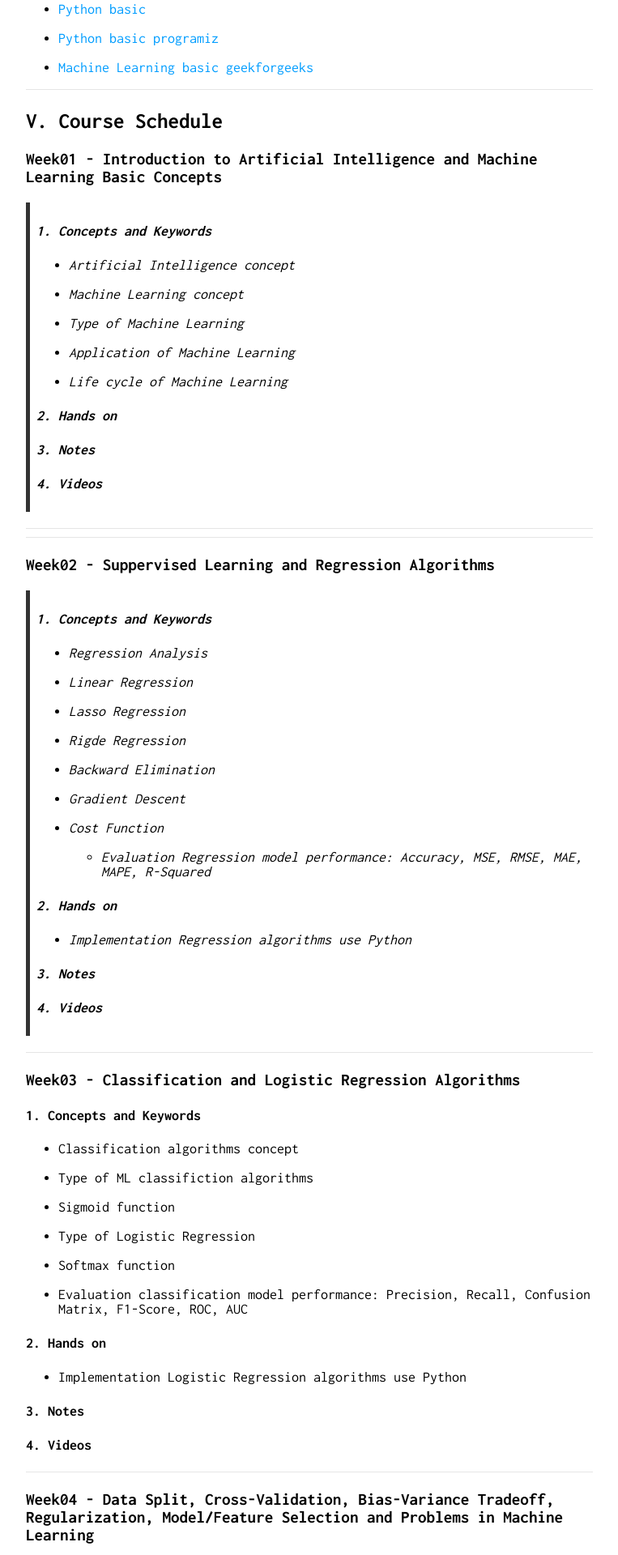
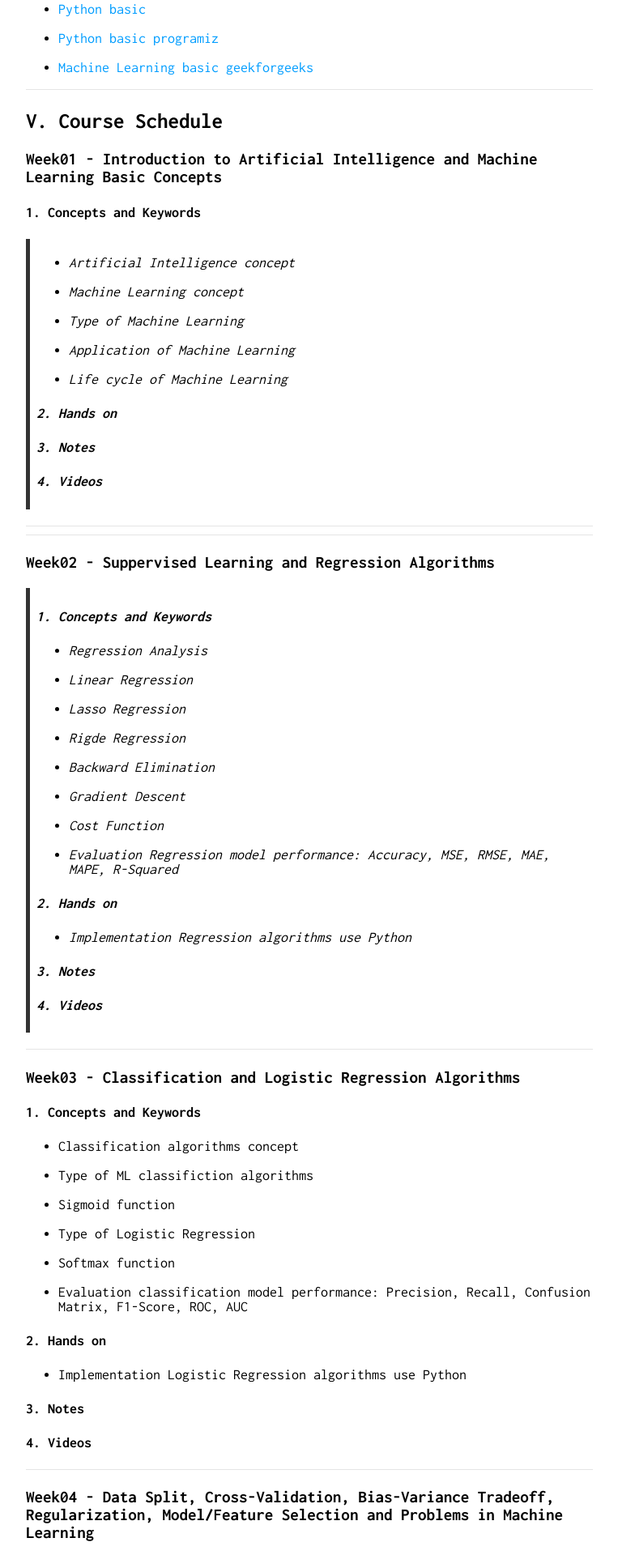
Before and after one commit to nguyenthaihoc02/About-Me, a Jekyll site: the page built from course_all/csai_000.md, in a window 1280 px wide. Shown: the part 2491-4411 px from the top of the page at 81% size, without its empty margins (258-1021 px from the left). Built offline with Jekyll 4.4.1, drawn with Linux system fonts in a browser that asks for light colours.

```diff
--- a/course_all/csai_000.md
+++ b/course_all/csai_000.md
@@ -106,7 +106,7 @@ Hi. My name is Hoc, and I am have Bachelor of Engineer in Data Science and Artif
 ---
 ## V. Course Schedule
 ### Week01 - Introduction to Artificial Intelligence and Machine Learning Basic Concepts
-> #### 1. Concepts and Keywords
+#### 1. Concepts and Keywords
 > * Artificial Intelligence concept
 >
 > * Machine Learning concept
@@ -139,7 +139,7 @@ Hi. My name is Hoc, and I am have Bachelor of Engineer in Data Science and Artif
 >
 > * Cost Function
 >
->   * Evaluation Regression model performance: Accuracy, MSE, RMSE, MAE, MAPE, R-Squared
+> * Evaluation Regression model performance: Accuracy, MSE, RMSE, MAE, MAPE, R-Squared
 >
 > #### 2. Hands on
 > * Implementation Regression algorithms use Python
```
